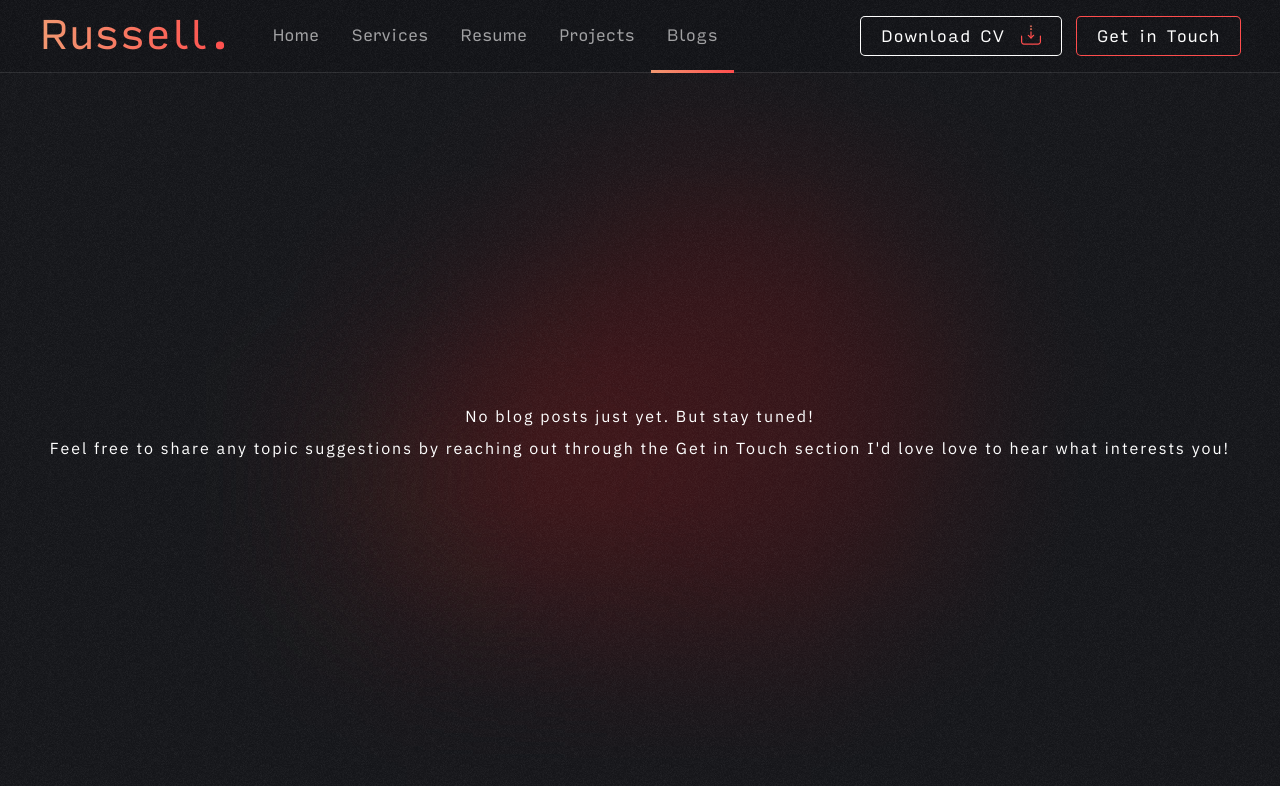
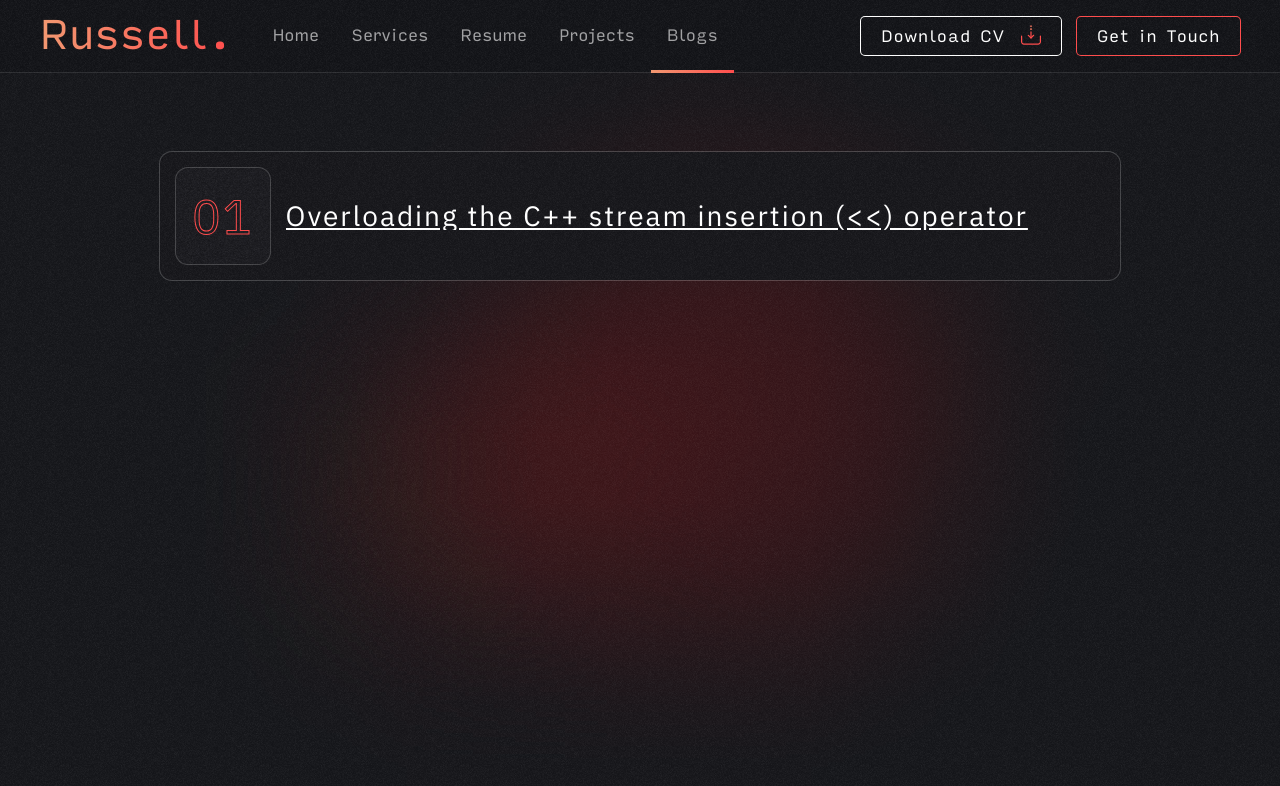
Before and after one commit to ellrussbest/portfolio, a Next.js app: page /blogs in a window 1280 px wide. Shown: the top 786 px of the page. Built offline with nearby package versions, Linux system fonts and the light colour scheme.

Commit message:
added blog 1

```diff
--- a/app/blogs/blog_blog.ts
+++ b/app/blogs/blog_blog.ts
@@ -8,6 +8,10 @@ interface Iblogs {
 }
 
 const blogs: Iblogs = {
+  "01": {
+    url: "https://reasonforcpp.blogspot.com/2024/11/why-you-should-always-consider-c.html",
+    description: "Overloading the C++ stream insertion (<<) operator",
+  },
 };
 
 export default blogs;
```
